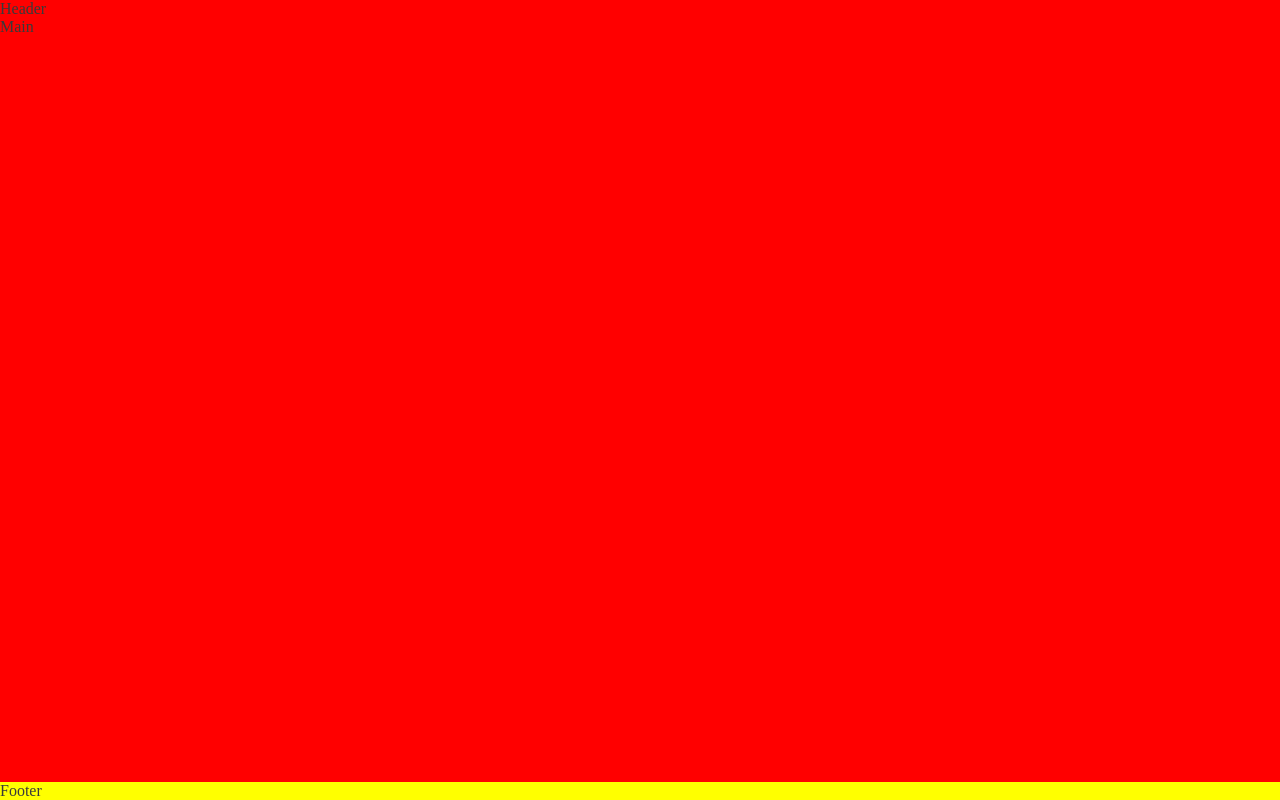
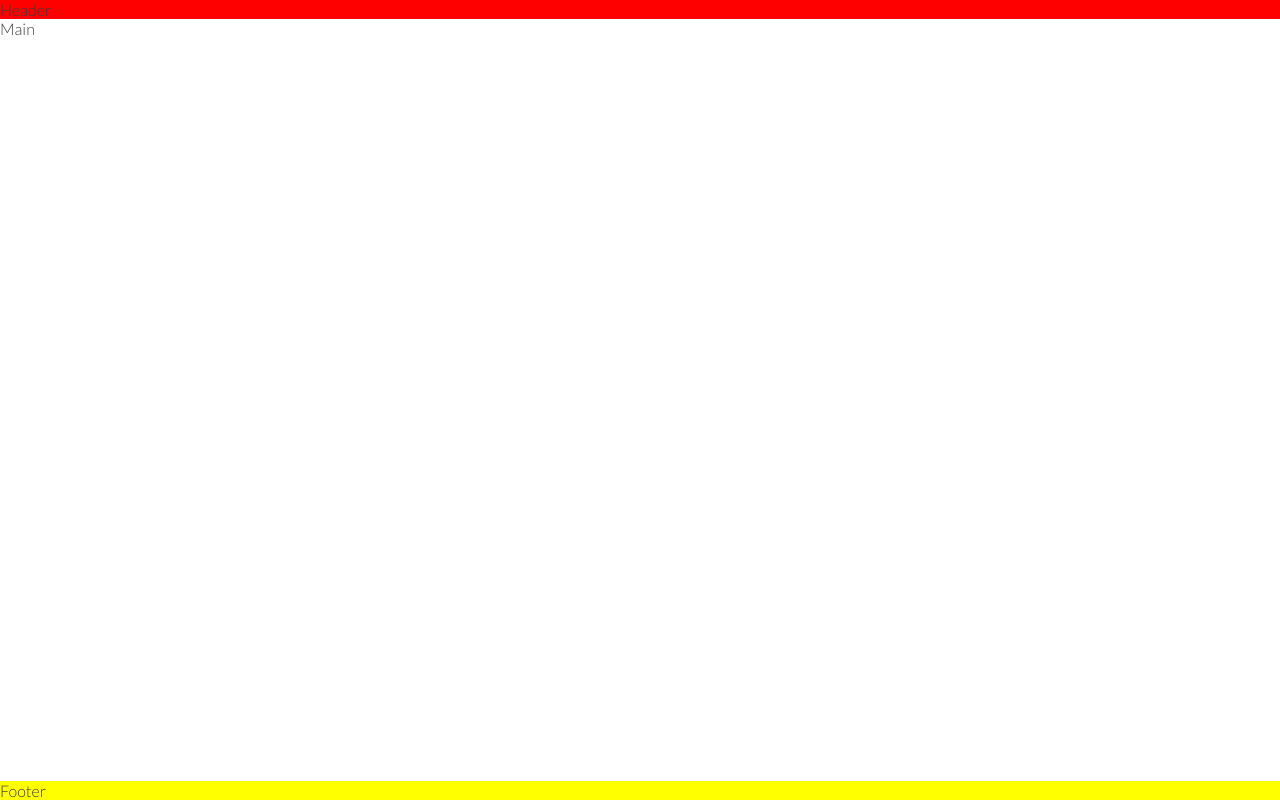
Before and after one commit to Code-Institute-Submissions/Nikolov999-MacedonianPride, a plain HTML site: page index.html in a window 1280 px wide. Drawn offline with Linux system fonts and the light colour scheme.

Commit message:
Added font style to the body

```diff
--- a/assets/css/style.css
+++ b/assets/css/style.css
@@ -1,4 +1,4 @@
-
+@import url('https://fonts.googleapis.com/css2?family=Lato:wght@300&family=Oswald:wght@200;300;400;500;600;700&display=swap');
 * {
     padding:0;
     margin: 0;
@@ -10,14 +10,14 @@ body {
     display: flex;
     flex-direction: column;
     color: #3a3a3a;
-
+    font-family: 'Lato' , sans-serif;
 }
 header {
     background-color: red;
 }
 
 main {
-    background-color: red;
+    background-color: white;
     flex: 1 0 auto;
 }
 
```
